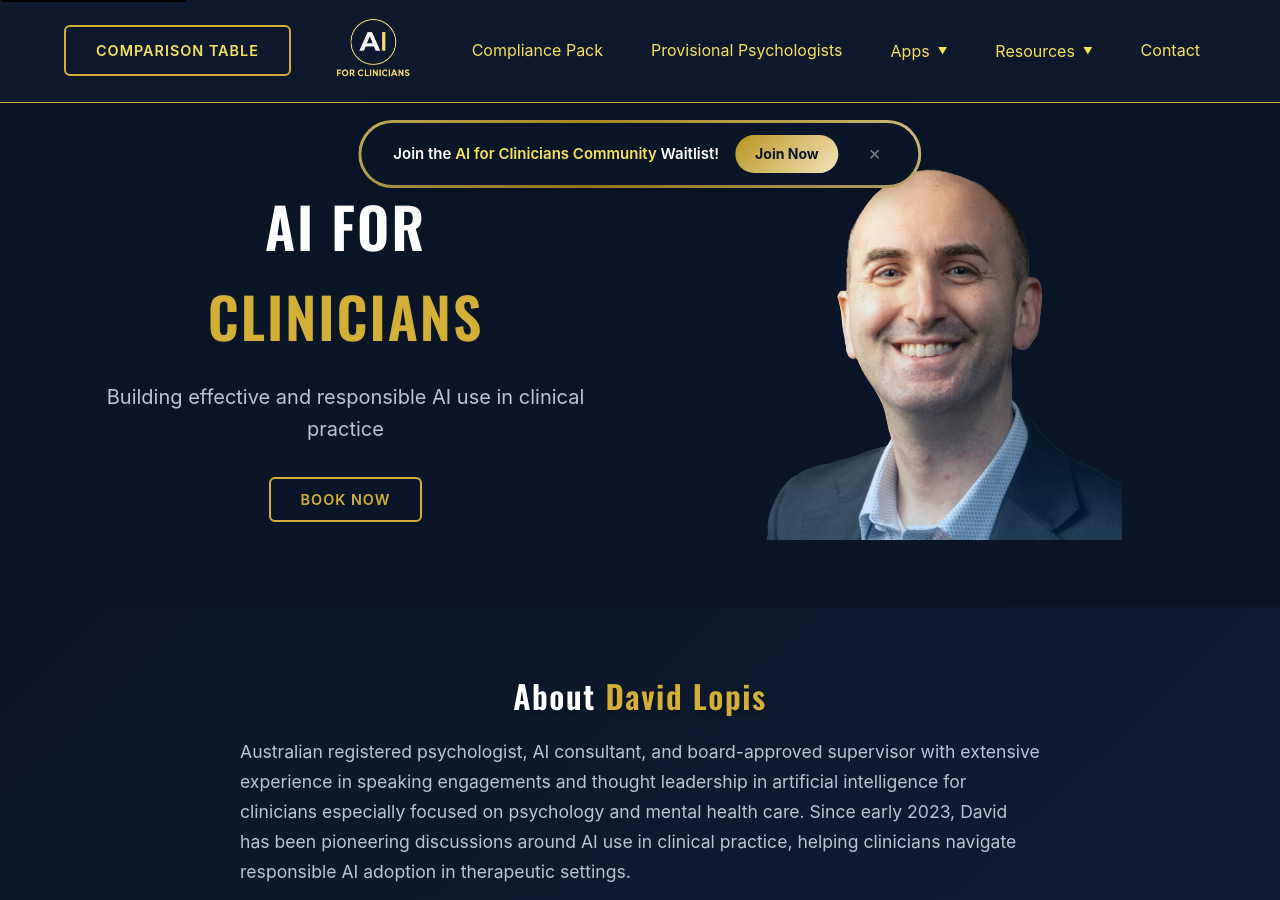
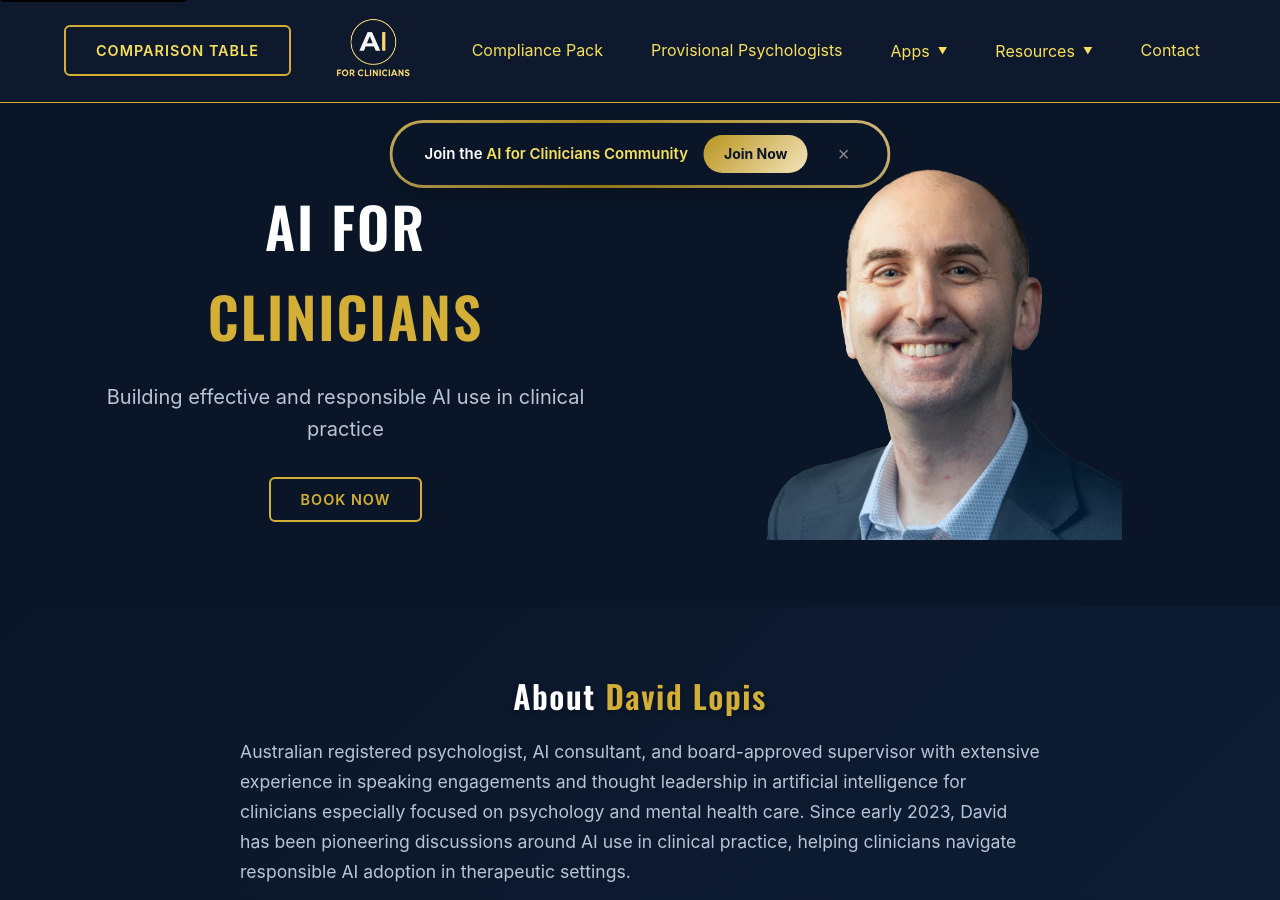
Before and after one commit to keisler-au/aiforclin, a Jekyll site: the page built from index.html, in a window 1280 px wide and 900 px high. Built offline with Jekyll 4.4.1, drawn with Linux system fonts in a browser that asks for light colours.

Commit message:
banner, join community

```diff
--- a/_includes/banner.html
+++ b/_includes/banner.html
@@ -2,9 +2,9 @@
 <aside class="banner-container" id="waitlistBanner" role="complementary" aria-label="Waitlist notification">
     <div class="banner">
         <p class="banner-text">
-            Join the <span class="banner-highlight">AI for Clinicians Community</span> Waitlist!
+            Join the <span class="banner-highlight">AI for Clinicians Community</span>
         </p>
-        <a class="banner-cta-button" href="/community">Join Now</a>
+        <a class="banner-cta-button" href="/community/memberships">Join Now</a>
         <button class="banner-close-button" onclick="closeBanner()" aria-label="Close banner">&times;</button>
     </div>
 </aside>
```
